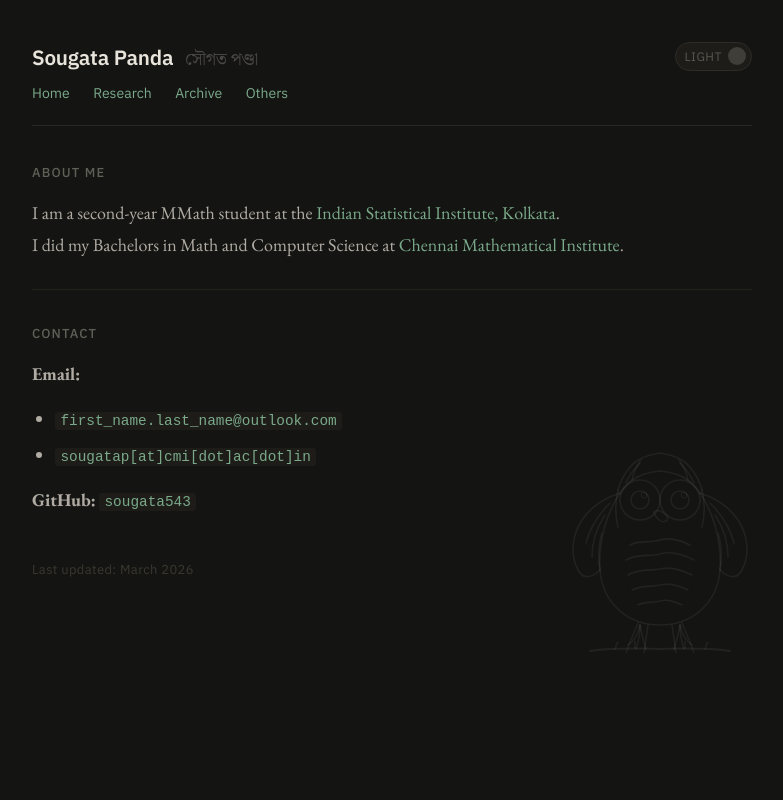
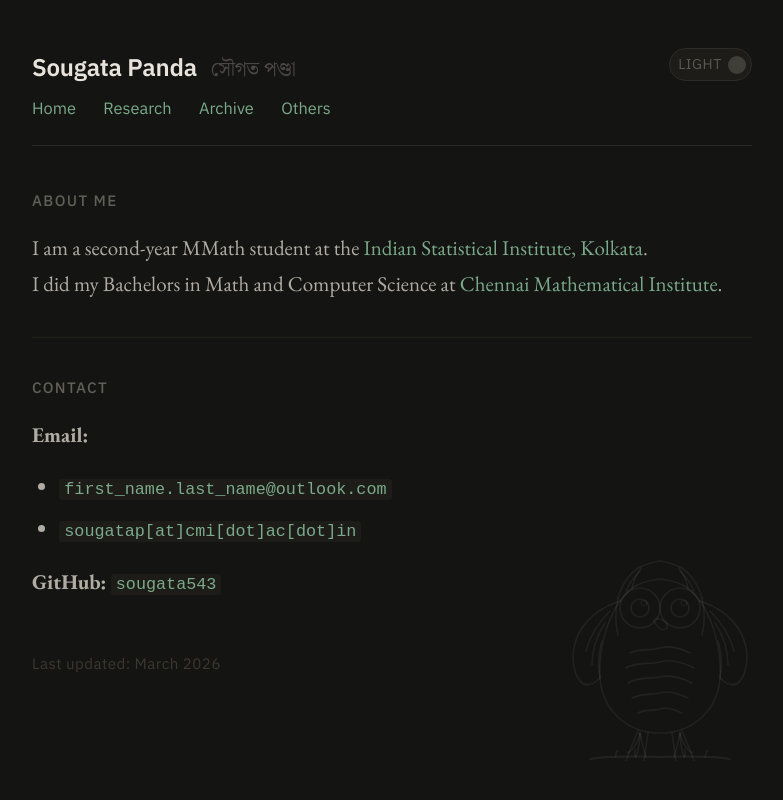
Before and after one commit to sougata543/sougata543.github.io, a Jekyll site: the page built from index.md, in a window 1280 px wide. Shown: the top 800 px of the page, without its empty margins (248-1031 px from the left). Built offline with Jekyll 4.4.1, drawn with Linux system fonts in a browser that asks for light colours; some web fonts are replaced.

Commit message:
font-size 21px

```diff
--- a/css/style.css
+++ b/css/style.css
@@ -65,7 +65,7 @@ body.dark {
 *, *::before, *::after { box-sizing: border-box; margin: 0; padding: 0; }
 
 /* ─── BASE ───────────────────────────────────────────── */
-html { font-size: 18px; }
+html { font-size: 21px; }
 
 body {
   font-family: 'EB Garamond', Georgia, serif;
```
